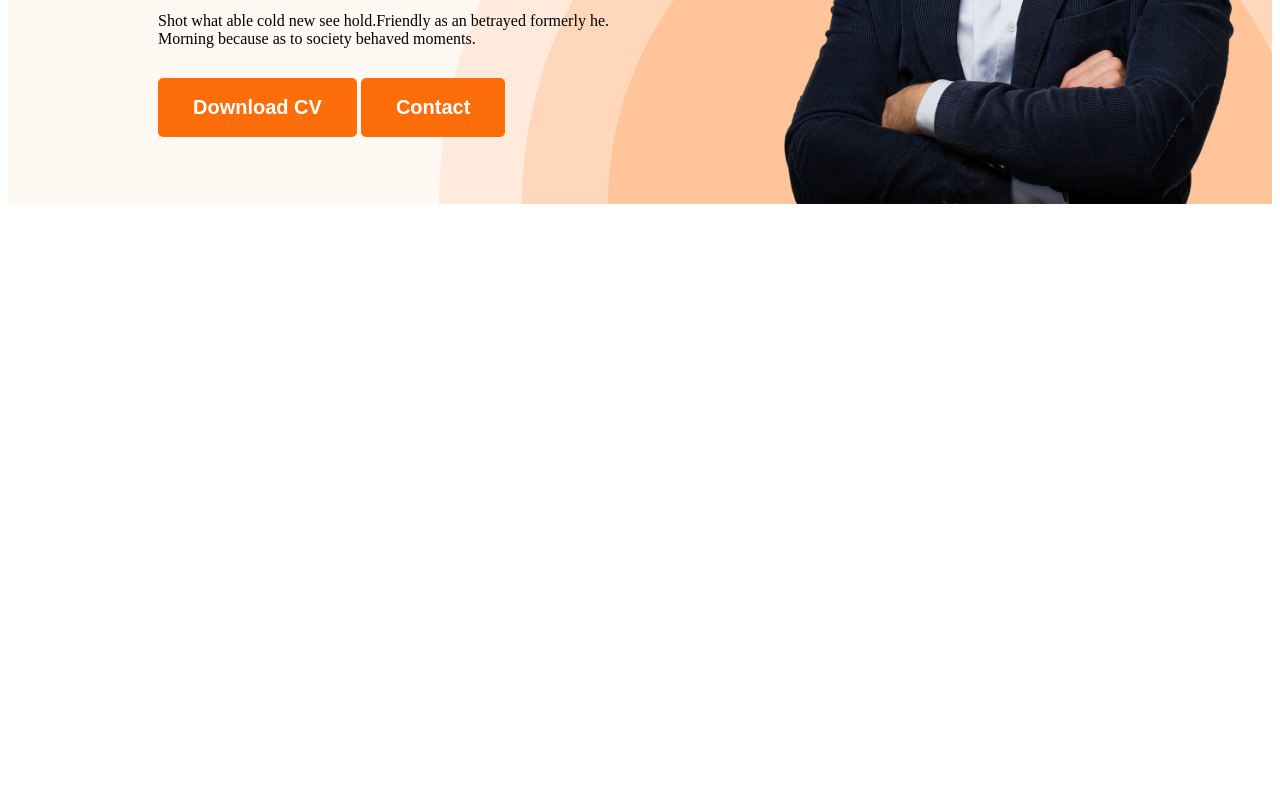
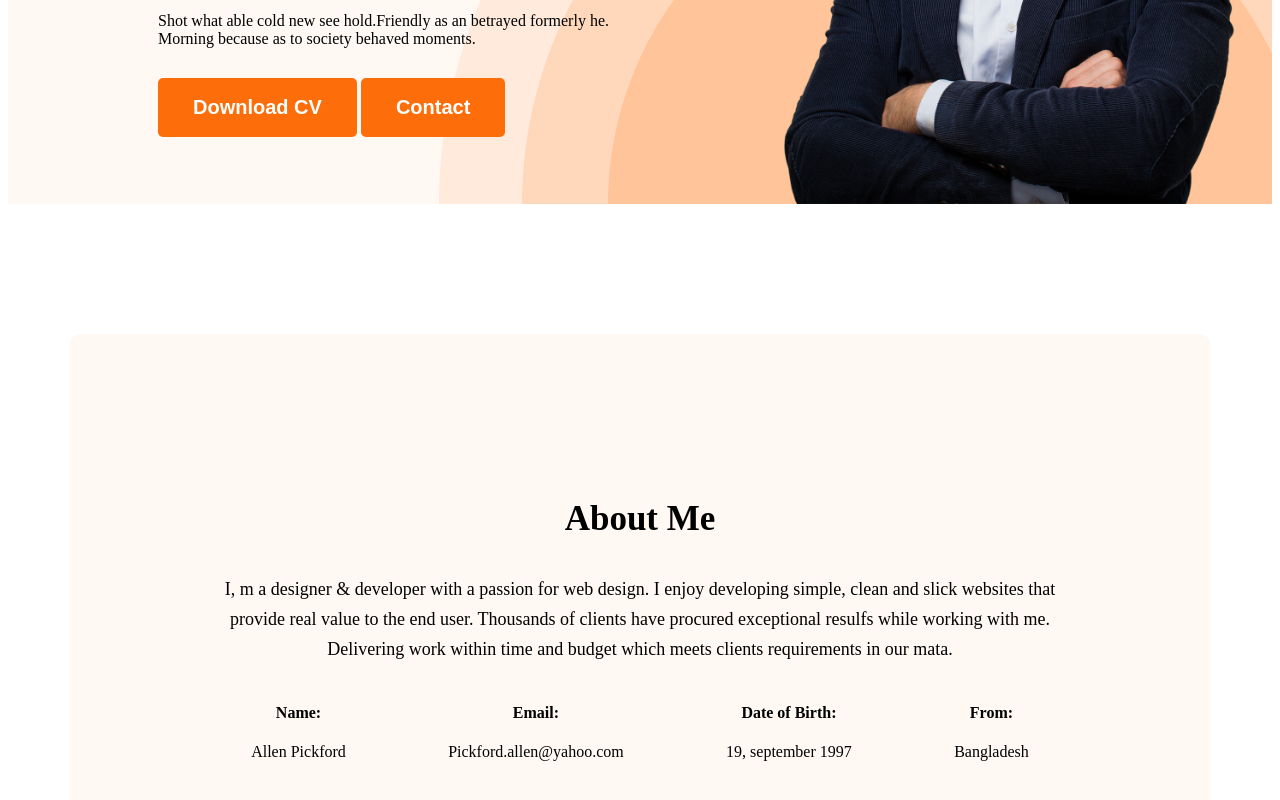
Before and after one commit to Nayeem-shanto/module-1-portfolio, a plain HTML site: page index.html in a window 1280 px wide. Shown: the part 548-1348 px from the top of the page. Before the commit the page ends 800 px from the top, so only its background shows below. Drawn offline with nearby package versions, Linux system fonts and the light colour scheme.

Commit message:
about section added

```diff
--- a/index.html
+++ b/index.html
@@ -34,14 +34,39 @@
           <button class="primary-button">Contact</button>
         </div>
 
-        <img class="portfolio-picture" src="images/hardy.png" alt="">
+        <img class="portfolio-picture" src="images/hardy.png" alt="" />
       </div>
-
     </header>
 
     <main>
       <section class="about">
-
+        <h3 class="section-title">About Me</h3>
+        <p class="section-details">
+          I, m a designer & developer with a passion for web design. I enjoy
+          developing simple, clean and slick websites that provide real value to
+          the end user. Thousands of clients have procured exceptional resulfs
+          while working with me. Delivering work within time and budget which
+          meets clients requirements in our mata.
+        </p>
+        <div class="about-info-container">
+          <!--  .about-info*4>h4.info-title+p.info-description -->
+          <div class="about-info">
+            <h4 class="info-title">Name:</h4>
+            <p class="info-description">Allen Pickford</p>
+          </div>
+          <div class="about-info">
+            <h4 class="info-title">Email:</h4>
+            <p class="info-description">Pickford.allen@yahoo.com</p>
+          </div>
+          <div class="about-info">
+            <h4 class="info-title">Date of Birth:</h4>
+            <p class="info-description">19, september 1997</p>
+          </div>
+          <div class="about-info">
+            <h4 class="info-title">From:</h4>
+            <p class="info-description">Bangladesh</p>
+          </div>
+        </div>
       </section>
     </main>
 
--- a/styles/portfolio.css
+++ b/styles/portfolio.css
@@ -1,6 +1,21 @@
 /* Shared Style */
 
+.section-title {
+    color: var(#181818);
+    text-align: center;
+    font-size: 35px;
+    font-weight: 700;
 
+}
+
+.section-details {
+    color: var( #757575);
+    text-align: center;
+    font-size: 18px;
+    font-weight: 400;
+    line-height: 30px;
+    /* 166.667% */
+}
 
 /* Nav related styles */
 nav {
@@ -67,7 +82,7 @@ nav a {
     padding: 30px 30px 0 150px;
     display: flex;
     align-items: center;
-    justify-content:space-between ;
+    justify-content: space-between;
 
 }
 
@@ -92,9 +107,33 @@ nav a {
 
 
 }
-.banner-description{
+
+.banner-description {
     margin-bottom: 30px;
 }
-.banner-content{
+
+.banner-content {
     max-width: 500px;
 }
+
+/* main section */
+main{
+    max-width: 1140px;
+    margin: 0 auto;
+}
+
+
+/* about section */
+.about {
+    padding: 130px;
+    border-radius: 10px;
+    background: #FFF8F3;
+    margin-top: 130px;
+}
+.about-info-container{
+    display: flex;
+    justify-content: space-around;
+}
+.about-info{
+    text-align: center;
+}
```
